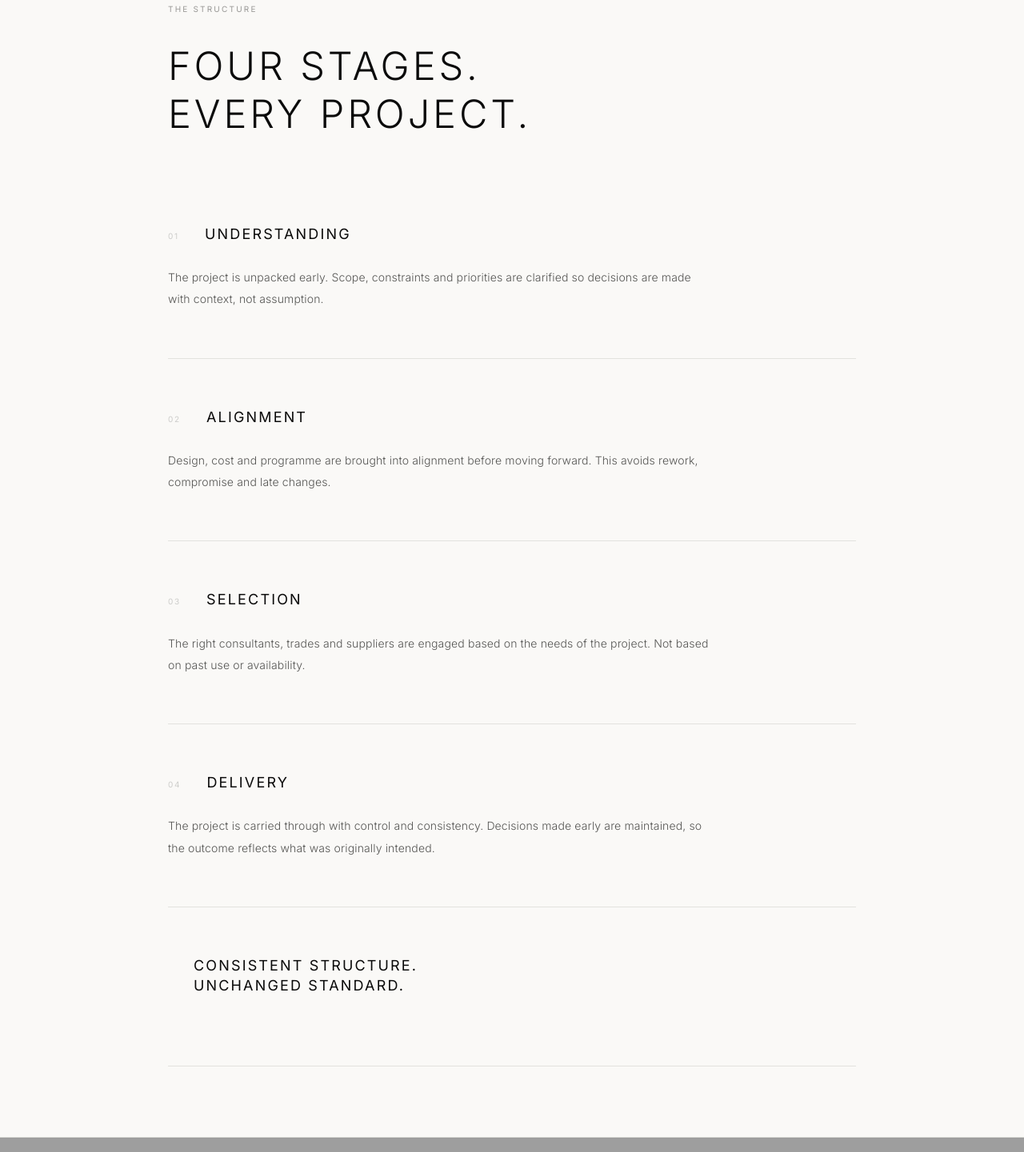
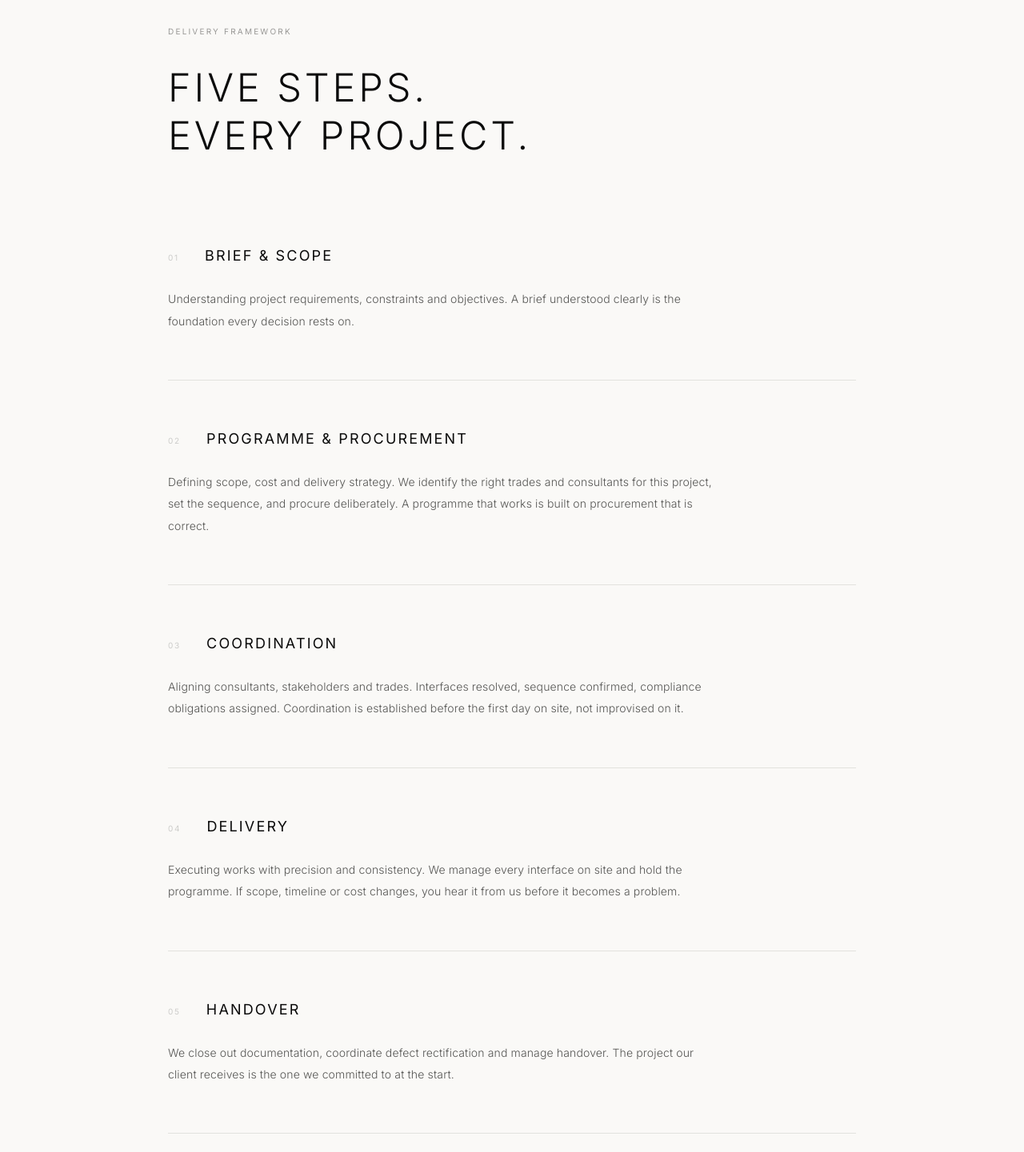
Before and after one commit to machetenino/Suvera1stRepository, a plain HTML site: page process.html in a window 1280 px wide. Shown: the part 1099-2540 px from the top of the page at 80% size. Drawn offline with Linux system fonts and the light colour scheme; grey boxes are pictures that could not be loaded.

Commit message:
Update process descriptions and headings in HTML

```diff
--- a/process.html
+++ b/process.html
@@ -4,7 +4,7 @@
   <meta charset="UTF-8">
   <meta name="viewport" content="width=device-width, initial-scale=1.0">
   <title>Process | Suvera Projects Group</title>
-  <meta name="description" content="How projects are approached at Suvera. A clear structure applied consistently across every project.">
+  <meta name="description" content="The same process, every single time. Brief and scope, programme and procurement, delivery, handover. Applied with the same rigour on every project.">
   <link rel="preconnect" href="https://fonts.googleapis.com">
   <link rel="preconnect" href="https://fonts.gstatic.com" crossorigin>
   <link href="https://fonts.googleapis.com/css2?family=Inter:ital,wght@0,300;0,400;0,500;1,300;1,400&display=swap" rel="stylesheet">
@@ -49,10 +49,11 @@
     <div class="page-hero__inner">
       <span class="page-hero__label fade-in" data-d="0">How we work</span>
       <h1 class="page-hero__heading fade-in" data-d="1">
-        How projects<br>are approached.
+        The same process.<br>Every single time.
       </h1>
       <p class="page-hero__copy fade-in" data-d="2">
-        Every project follows a clear structure.<br>Not rigid. Considered.
+        Consistency is not a coincidence. It is the result of a process applied
+        with the same rigour on every project, regardless of size or sector.
       </p>
     </div>
   </section>
@@ -64,7 +65,7 @@
   <section class="process-intro" aria-label="Process overview">
     <div class="process-intro__inner reveal">
       <p>
-        Structure provides clarity. Each stage is defined before it begins.
+        Our process is structured to provide clarity and control. Each stage is defined early and carried through properly.
       </p>
     </div>
   </section>
@@ -85,40 +86,43 @@
     <div class="process-steps-section__inner">
 
       <div class="process-steps-section__head reveal">
-        <span class="label">The structure</span>
-        <h2 class="process-steps-section__heading">Four stages.<br>Every project.</h2>
+        <span class="label">Delivery framework</span>
+        <h2 class="process-steps-section__heading">Five steps.<br>Every project.</h2>
       </div>
 
       <div class="process-step reveal">
         <div class="process-step__head">
           <span class="process-step__num">01</span>
-          <h2 class="process-step__title">Understanding</h2>
+          <h2 class="process-step__title">Brief &amp; Scope</h2>
         </div>
         <p class="process-step__copy">
-          The project is unpacked early. Scope, constraints and priorities are clarified
-          so decisions are made with context, not assumption.
+          Understanding project requirements, constraints and objectives.
+          A brief understood clearly is the foundation every decision rests on.
         </p>
       </div>
 
       <div class="process-step reveal" data-d="1">
         <div class="process-step__head">
           <span class="process-step__num">02</span>
-          <h2 class="process-step__title">Alignment</h2>
+          <h2 class="process-step__title">Programme &amp; Procurement</h2>
         </div>
         <p class="process-step__copy">
-          Design, cost and programme are brought into alignment before moving forward.
-          This avoids rework, compromise and late changes.
+          Defining scope, cost and delivery strategy. We identify the right
+          trades and consultants for this project, set the sequence, and
+          procure deliberately. A programme that works is built on procurement
+          that is correct.
         </p>
       </div>
 
       <div class="process-step reveal" data-d="2">
         <div class="process-step__head">
           <span class="process-step__num">03</span>
-          <h2 class="process-step__title">Selection</h2>
+          <h2 class="process-step__title">Coordination</h2>
         </div>
         <p class="process-step__copy">
-          The right consultants, trades and suppliers are engaged based on the needs of the project.
-          Not based on past use or availability.
+          Aligning consultants, stakeholders and trades. Interfaces resolved,
+          sequence confirmed, compliance obligations assigned. Coordination
+          is established before the first day on site, not improvised on it.
         </p>
       </div>
 
@@ -128,17 +132,22 @@
           <h2 class="process-step__title">Delivery</h2>
         </div>
         <p class="process-step__copy">
-          The project is carried through with control and consistency. Decisions made early
-          are maintained, so the outcome reflects what was originally intended.
+          Executing works with precision and consistency. We manage every
+          interface on site and hold the programme. If scope, timeline or cost
+          changes, you hear it from us before it becomes a problem.
         </p>
       </div>
 
       <div class="process-step reveal" data-d="3">
         <div class="process-step__head">
-          <span class="process-step__num"></span>
-          <h2 class="process-step__title">Consistent structure.<br>Unchanged standard.</h2>
+          <span class="process-step__num">05</span>
+          <h2 class="process-step__title">Handover</h2>
         </div>
-        <p class="process-step__copy"></p>
+        <p class="process-step__copy">
+          We close out documentation, coordinate defect rectification
+          and manage handover. The project our client receives is the
+          one we committed to at the start.
+        </p>
       </div>
 
     </div>
@@ -158,7 +167,7 @@
   ════════════════════════════════════ -->
   <section class="contact-cta" aria-label="Get in touch">
     <div class="contact-cta__inner">
-      <p class="contact-cta__text reveal">Considered construction. From the outset.</p>
+      <p class="contact-cta__text reveal">Tell us about your project.</p>
       <a href="enquire.html" class="btn btn--solid reveal" data-d="1">Start a conversation</a>
     </div>
   </section>
```
